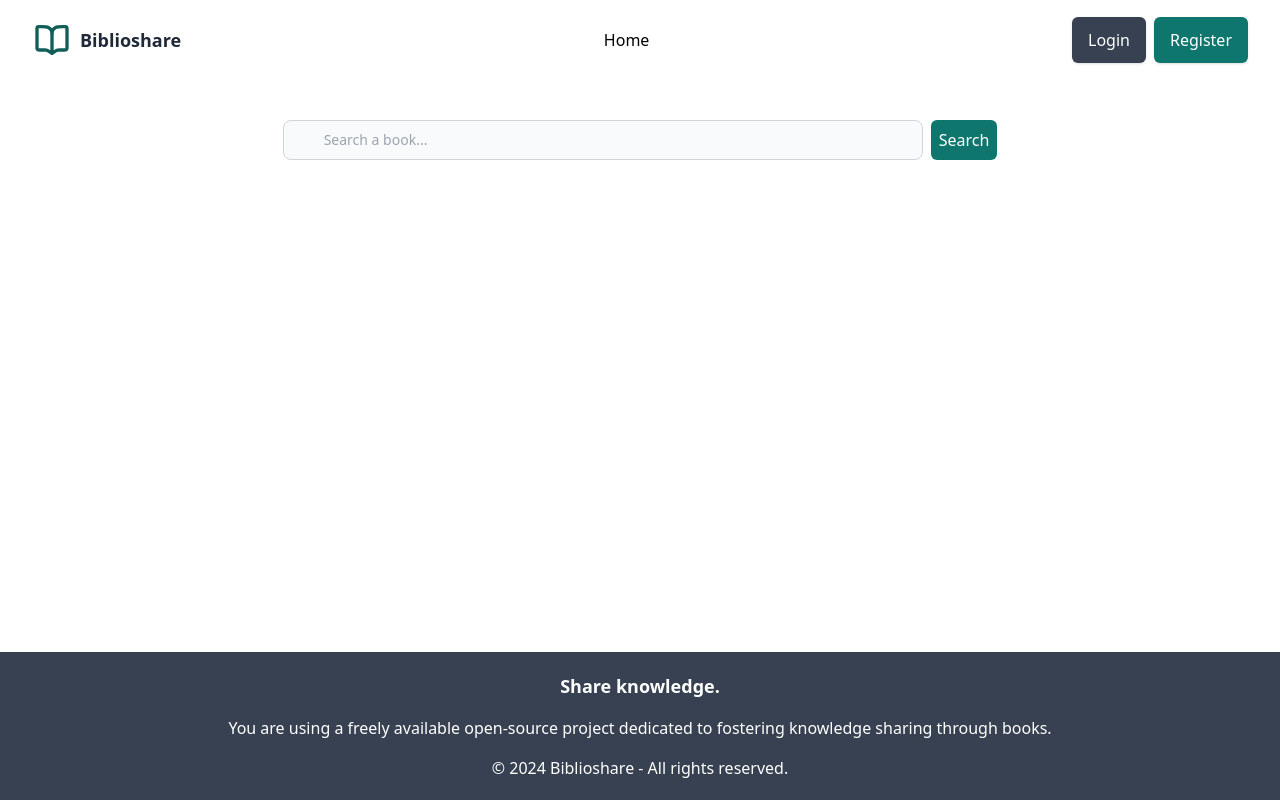
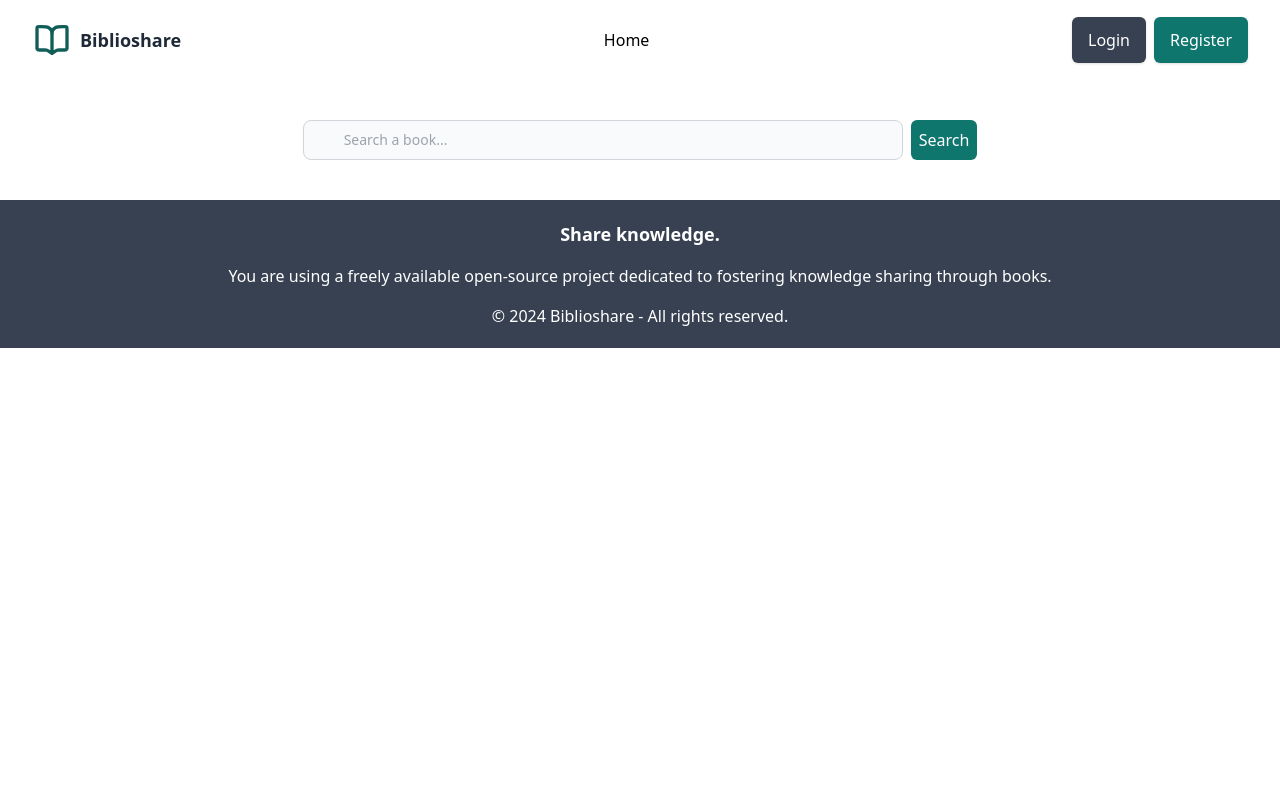
Before and after one commit to dorian-pltr/biblioshare-front, a Nuxt app: page / in a window 1280 px wide. Built offline with nearby package versions, Linux system fonts and the light colour scheme.

Commit message:
fix: footer position & no result books search

```diff
--- a/components/AppFooter.vue
+++ b/components/AppFooter.vue
@@ -3,7 +3,7 @@ const year = ref(new Date().getFullYear());
 </script>
 
 <template>
-  <footer class="text-white bg-gray-700 px-4 py-5 absolute bottom-0 w-full">
+  <footer class="text-white bg-gray-700 px-4 py-5">
     <div class="text-center">
       <p class="text-lg font-bold">Share knowledge.</p>
       <p class="mt-4">
--- a/components/SearchBook.vue
+++ b/components/SearchBook.vue
@@ -1,6 +1,7 @@
 <script setup>
 const input = ref("");
 const books = ref([]);
+const foundBooksNumber = ref(-1);
 
 async function fetchBooks() {
   const response = await fetch(
@@ -8,11 +9,13 @@ async function fetchBooks() {
   );
   const data = await response.json();
   books.value = data.items || [];
+  foundBooksNumber.value = data.totalItems;
+  console.log(foundBooksNumber.value);
 }
 </script>
 
 <template>
-  <div class="mt-10">
+  <div class="m-10">
     <form
       class="flex flex-row justify-center gap-2 mb-10"
       @submit.prevent="fetchBooks"
@@ -35,7 +38,10 @@ async function fetchBooks() {
     <div v-for="book in books" :key="book.id" class="text-center">
       <p>{{ book.volumeInfo.title }}</p>
     </div>
-    <div v-if="input && !books.length" class="text-center text-red-600">
+    <div
+      v-if="input && foundBooksNumber === 0"
+      class="text-center text-red-600"
+    >
       <p>No books found!</p>
     </div>
   </div>
```
